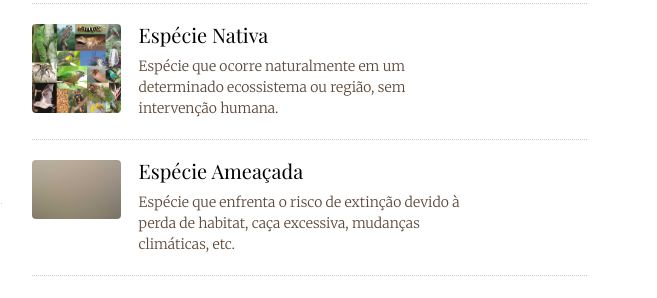
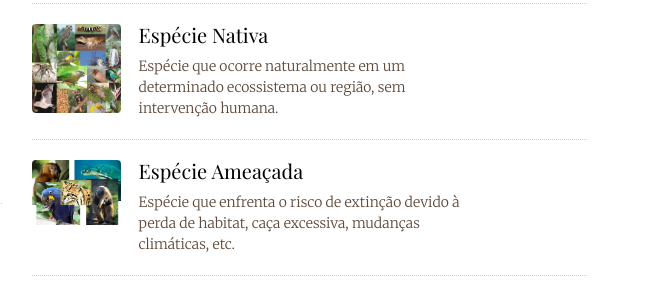
Before and after one commit to marialiciamz/PI-Biologia, a plain HTML site: page index.html in a window 1280 px wide. Shown: the part 3648-3946 px from the top of the page, 623-1280 px from the left. Drawn offline with nearby package versions, Linux system fonts and the light colour scheme; files whose address does not match are found by name; a web font is replaced by a local one.

Commit message:
adicionando img de icone teste

```diff
--- a/index.html
+++ b/index.html
@@ -296,7 +296,7 @@
 								<li>
 									<div class="fh5co-food-desc">
 										<figure>
-											<img src="images/res_img_8.jpg" class="img-responsive" alt="Free HTML5 Templates by FREEHTML5.co">
+											<img src="images/especie4.png" class="img-responsive" alt="Free HTML5 Templates by FREEHTML5.co">
 										</figure>
 										<div>
 											<h3>Espécie Ameaçada</h3>
```
Also changed, not shown: images/icone1.png (added).
